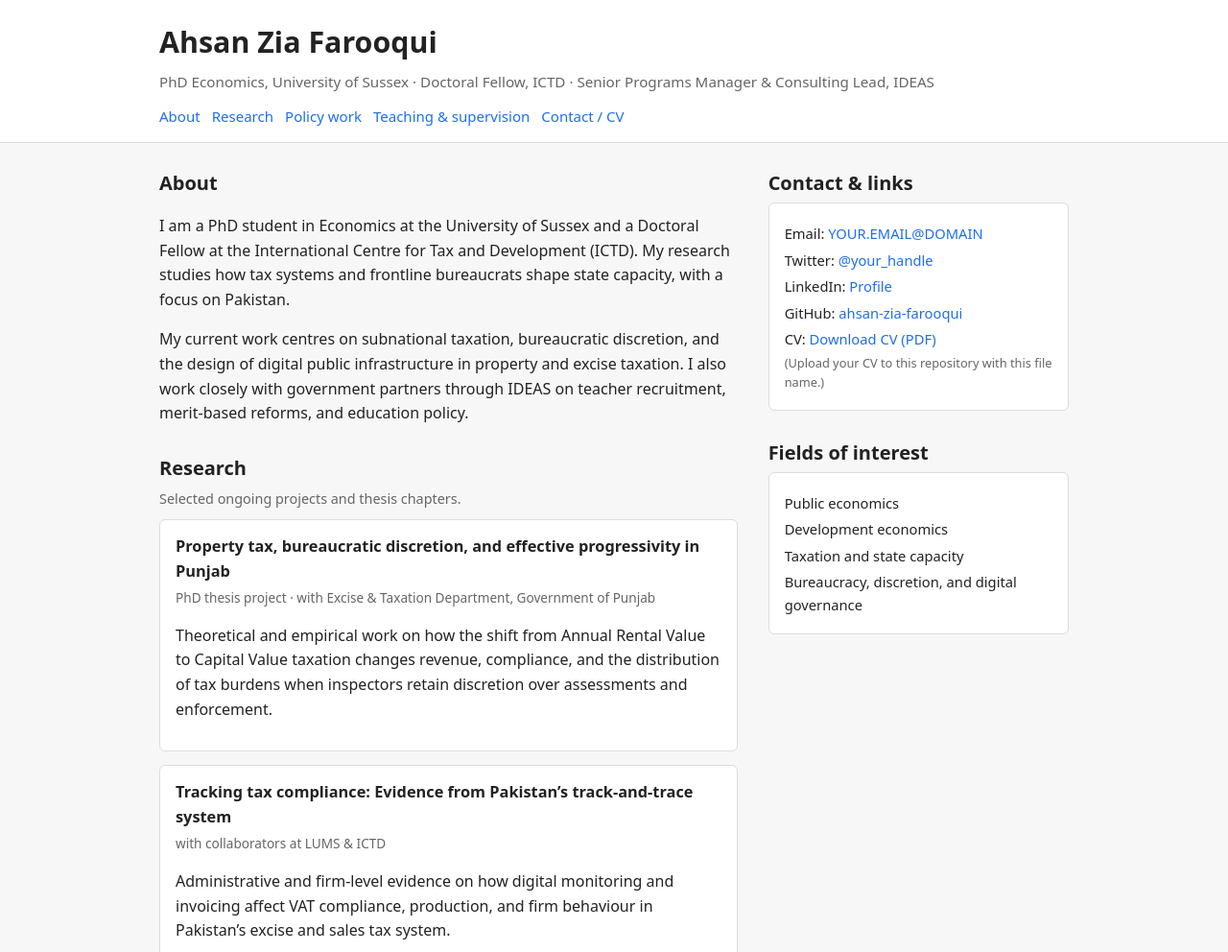
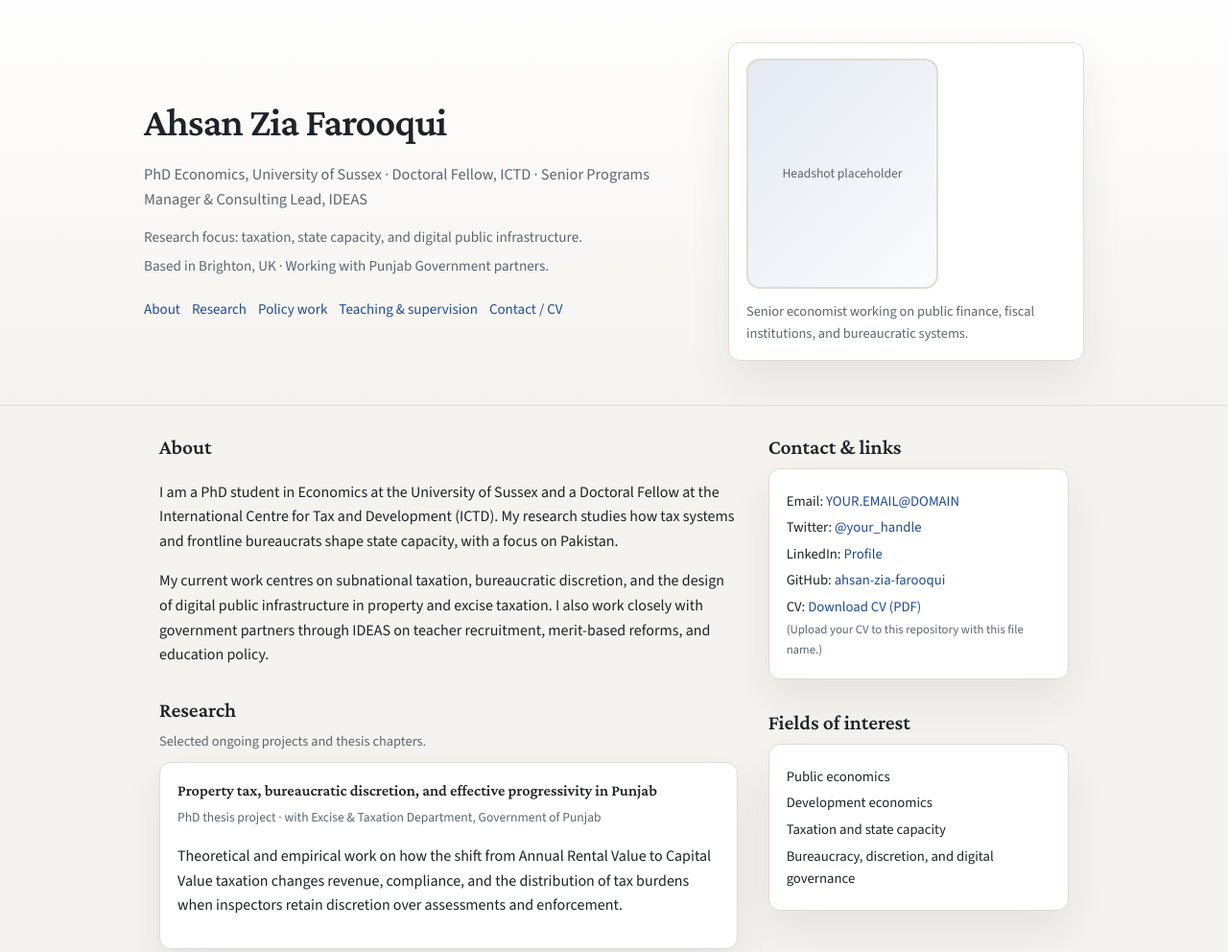
Before and after one commit to AhsanZiaFarooqui/ahsanziafarooqui.github.io, a plain HTML site: page index.html in a window 1280 px wide. Shown: the top 992 px of the page at 96% size. Drawn offline with nearby package versions, Linux system fonts and the light colour scheme.

Commit message:
Refine senior economist homepage styling

```diff
--- a/index.html
+++ b/index.html
@@ -4,14 +4,21 @@
   <meta charset="UTF-8">
   <title>Ahsan Zia Farooqui | Economics</title>
   <meta name="viewport" content="width=device-width, initial-scale=1">
+  <link rel="preconnect" href="https://fonts.googleapis.com">
+  <link rel="preconnect" href="https://fonts.gstatic.com" crossorigin>
+  <link
+    href="https://fonts.googleapis.com/css2?family=Crimson+Pro:wght@400;600&family=Source+Sans+3:wght@400;500;600&display=swap"
+    rel="stylesheet"
+  >
   <style>
     :root {
-      --bg: #f7f7f7;
-      --fg: #222;
-      --accent: #1f6feb;
-      --muted: #666;
-      --border: #ddd;
+      --bg: #f5f3ef;
+      --fg: #1e2328;
+      --accent: #1f4b99;
+      --muted: #5c6773;
+      --border: #e0dbd3;
       --card: #ffffff;
+      --shadow: 0 20px 45px rgba(30, 35, 40, 0.08);
     }
 
     * {
@@ -20,7 +27,7 @@
 
     body {
       margin: 0;
-      font-family: system-ui, -apple-system, BlinkMacSystemFont, "Segoe UI", sans-serif;
+      font-family: "Source Sans 3", system-ui, -apple-system, BlinkMacSystemFont, "Segoe UI", sans-serif;
       background: var(--bg);
       color: var(--fg);
       line-height: 1.6;
@@ -35,33 +42,43 @@
       text-decoration: underline;
     }
 
-    header {
-      background: var(--card);
-      border-bottom: 1px solid var(--border);
-    }
-
     .container {
       max-width: 980px;
       margin: 0 auto;
       padding: 0 16px;
     }
 
-    .top-bar {
-      display: flex;
-      flex-wrap: wrap;
-      align-items: center;
-      justify-content: space-between;
-      padding: 20px 0 10px 0;
-      gap: 12px;
+    header {
+      background: linear-gradient(180deg, rgba(255, 255, 255, 0.95), rgba(245, 243, 239, 0.8));
+      border-bottom: 1px solid var(--border);
     }
 
-    .name-block h1 {
-      margin: 0;
-      font-size: 1.9rem;
+    .hero {
+      display: grid;
+      grid-template-columns: minmax(0, 1.4fr) minmax(0, 0.9fr);
+      gap: 32px;
+      align-items: center;
+      padding: 44px 0 32px;
     }
 
-    .name-block p {
-      margin: 4px 0 0 0;
+    .hero-intro h1 {
+      margin: 0;
+      font-size: 2.6rem;
+      font-family: "Crimson Pro", "Times New Roman", serif;
+      font-weight: 600;
+      letter-spacing: -0.02em;
+    }
+
+    .hero-intro p {
+      margin: 8px 0 0;
+      color: var(--muted);
+      font-size: 1.02rem;
+    }
+
+    .hero-meta {
+      margin-top: 14px;
+      display: grid;
+      gap: 6px;
       color: var(--muted);
       font-size: 0.95rem;
     }
@@ -71,15 +88,19 @@
       flex-wrap: wrap;
       gap: 12px;
       font-size: 0.94rem;
+      margin-top: 20px;
     }
 
     nav a {
-      padding-bottom: 3px;
+      padding-bottom: 4px;
       border-bottom: 2px solid transparent;
+      color: var(--accent);
+      font-weight: 500;
     }
 
     nav a:hover {
       border-bottom-color: var(--accent);
+      text-decoration: none;
     }
 
     main {
@@ -99,7 +120,9 @@
 
     h2 {
       margin: 0 0 4px 0;
-      font-size: 1.25rem;
+      font-size: 1.35rem;
+      font-family: "Crimson Pro", "Times New Roman", serif;
+      font-weight: 600;
     }
 
     .section-subtitle {
@@ -116,14 +139,17 @@
     .card {
       background: var(--card);
       border: 1px solid var(--border);
-      border-radius: 6px;
-      padding: 14px 16px;
+      border-radius: 12px;
+      padding: 16px 18px;
       margin-bottom: 14px;
+      box-shadow: var(--shadow);
     }
 
     .card h3 {
       margin: 0 0 4px 0;
       font-size: 1.02rem;
+      font-family: "Crimson Pro", "Times New Roman", serif;
+      font-weight: 600;
     }
 
     .card .meta {
@@ -143,6 +169,31 @@
       margin-bottom: 4px;
     }
 
+    .profile-card {
+      display: grid;
+      gap: 12px;
+      align-items: center;
+      text-align: left;
+    }
+
+    .profile-photo {
+      width: 200px;
+      height: 240px;
+      border-radius: 14px;
+      border: 2px solid var(--border);
+      background: linear-gradient(135deg, rgba(31, 75, 153, 0.12), rgba(31, 75, 153, 0.02));
+      display: grid;
+      place-items: center;
+      color: var(--muted);
+      font-size: 0.85rem;
+    }
+
+    .profile-card p {
+      margin: 0;
+      color: var(--muted);
+      font-size: 0.9rem;
+    }
+
     footer {
       border-top: 1px solid var(--border);
       padding: 14px 0 20px 0;
@@ -155,16 +206,35 @@
       .layout {
         grid-template-columns: 1fr;
       }
+
+      .hero {
+        grid-template-columns: 1fr;
+        text-align: center;
+      }
+
+      .profile-card {
+        text-align: center;
+      }
+
+      .profile-photo {
+        margin: 0 auto;
+      }
+
+      nav {
+        justify-content: center;
+      }
     }
   </style>
 </head>
 <body>
   <header>
-    <div class="container">
-      <div class="top-bar">
-        <div class="name-block">
-          <h1>Ahsan Zia Farooqui</h1>
-          <p>PhD Economics, University of Sussex · Doctoral Fellow, ICTD · Senior Programs Manager &amp; Consulting Lead, IDEAS</p>
+    <div class="container hero">
+      <div class="hero-intro">
+        <h1>Ahsan Zia Farooqui</h1>
+        <p>PhD Economics, University of Sussex · Doctoral Fellow, ICTD · Senior Programs Manager &amp; Consulting Lead, IDEAS</p>
+        <div class="hero-meta">
+          <span>Research focus: taxation, state capacity, and digital public infrastructure.</span>
+          <span>Based in Brighton, UK · Working with Punjab Government partners.</span>
         </div>
         <nav>
           <a href="#about">About</a>
@@ -173,6 +243,10 @@
           <a href="#teaching">Teaching &amp; supervision</a>
           <a href="#contact">Contact / CV</a>
         </nav>
+      </div>
+      <div class="card profile-card" aria-label="Profile photograph placeholder">
+        <div class="profile-photo">Headshot placeholder</div>
+        <p>Senior economist working on public finance, fiscal institutions, and bureaucratic systems.</p>
       </div>
     </div>
   </header>
```
